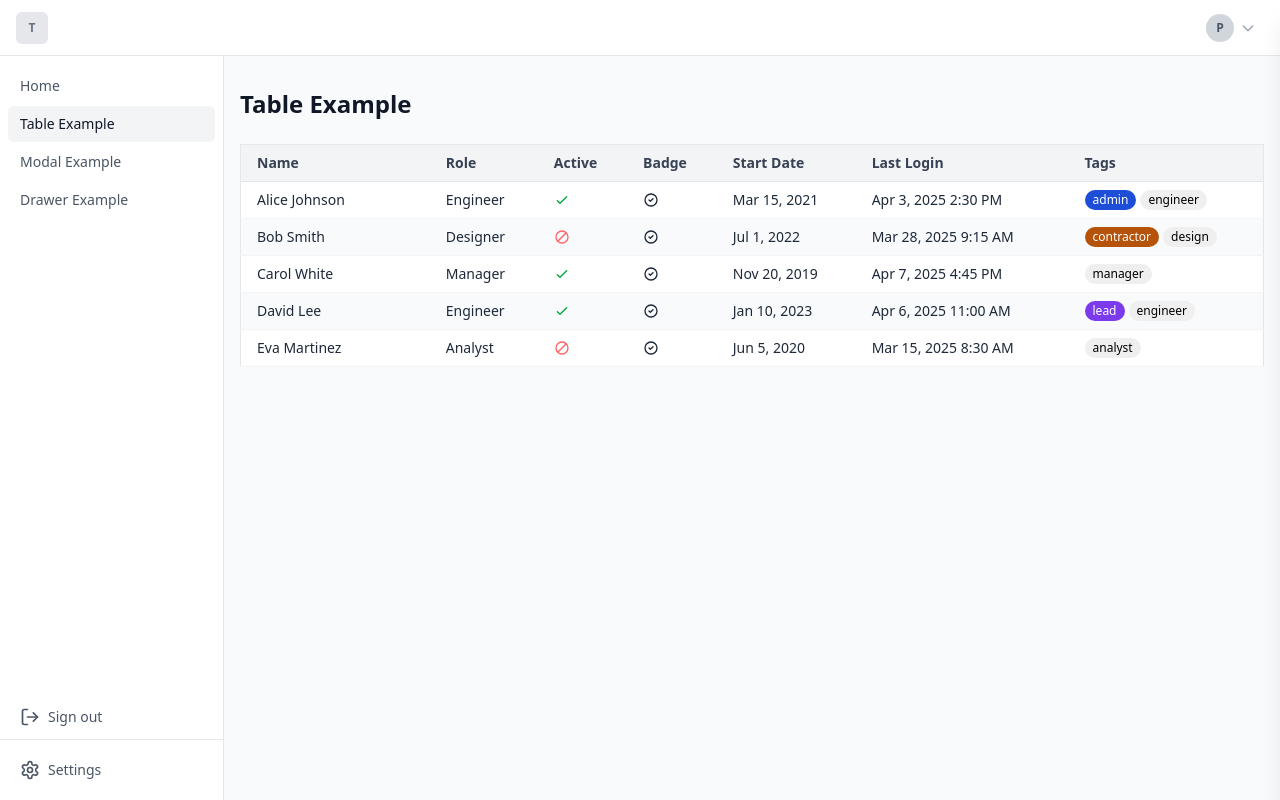
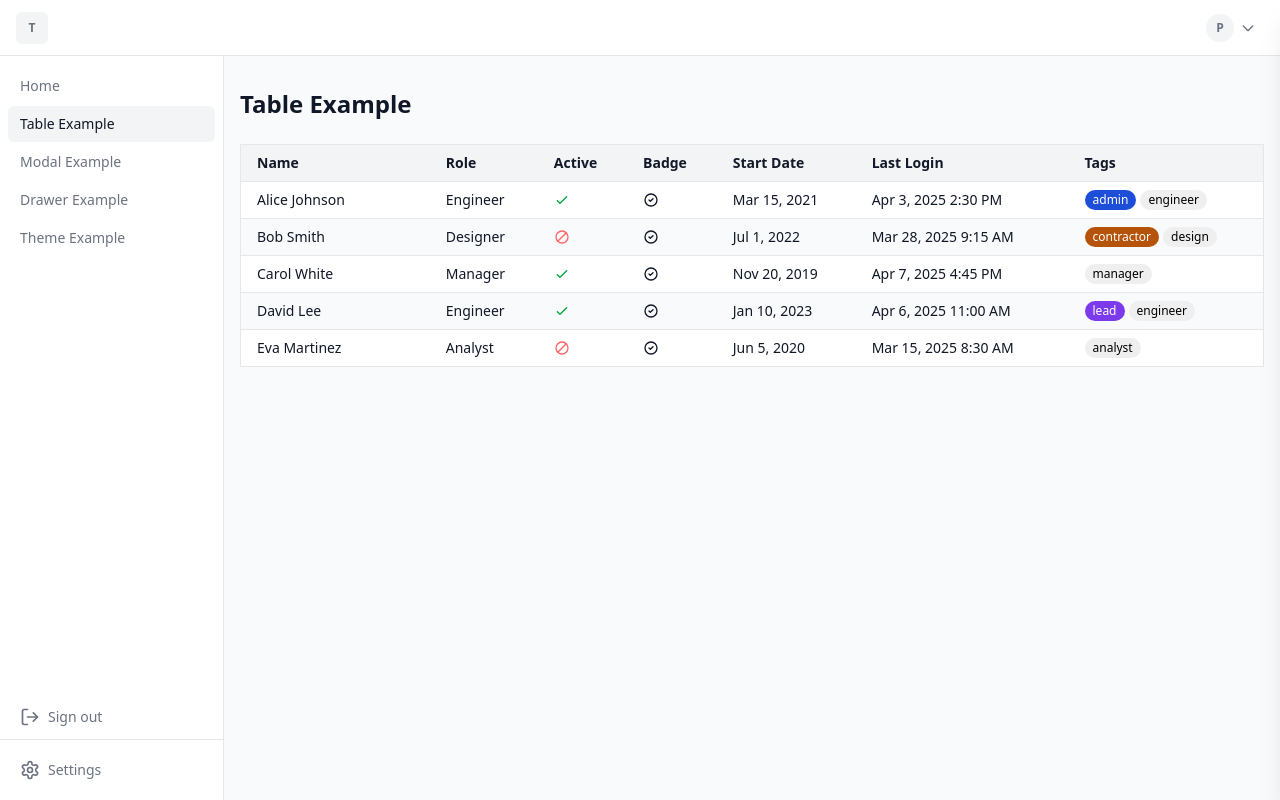
Before and after one commit to TheBurnsby/t-client, a SvelteKit app: page /table-example in a window 1280 px wide. Built offline with nearby package versions, Linux system fonts and the light colour scheme.

Commit message:
fixed conflicting style attributes

```diff
--- a/src/app.css
+++ b/src/app.css
@@ -3,17 +3,17 @@
 /* ============================================================
    THEME TOKENS
    Tailwind v4 @theme — generates utility classes from tokens.
-   e.g. --color-bg → bg-bg, --radius-md → rounded-md (overridden)
+   e.g. --color-background → bg-background, --radius-md → rounded-md
    ============================================================ */
 
 @theme {
   /* --- Colors --- */
-  --color-bg: #f9fafb;
+  --color-background: #f9fafb;
   --color-surface: #ffffff;
   --color-surface-alt: #f3f4f6;
   --color-border: #e5e7eb;
-  --color-text: #111827;
-  --color-text-muted: #6b7280;
+  --color-foreground: #111827;
+  --color-muted: #6b7280;
   --color-primary: #1f2937;
   --color-primary-hover: #111827;
   --color-active: #dbeafe;
@@ -52,12 +52,12 @@
    ============================================================ */
 
 [data-theme="dark"] {
-  --color-bg: #111111;
+  --color-background: #111111;
   --color-surface: #1c1c1e;
   --color-surface-alt: #2a2a2a;
   --color-border: #3a3a3a;
-  --color-text: #f9fafb;
-  --color-text-muted: #9ca3af;
+  --color-foreground: #f9fafb;
+  --color-muted: #9ca3af;
   --color-primary: #e5e7eb;
   --color-primary-hover: #f9fafb;
   --color-active: #1e3a5f;
--- a/src/lib/components/Drawer.svelte
+++ b/src/lib/components/Drawer.svelte
@@ -40,14 +40,14 @@
 	role="dialog"
 	aria-modal="true"
 	aria-label="Drawer"
-	class="fixed inset-y-0 right-0 z-50 flex flex-col bg-white shadow-xl transition-transform duration-300
+	class="fixed inset-y-0 right-0 z-50 flex flex-col bg-surface shadow-xl transition-transform duration-300
 		{drawer.width} {drawer.isOpen ? 'translate-x-0' : 'translate-x-full'}"
 >
 	<!-- Drawer header -->
-	<div class="flex h-14 shrink-0 items-center justify-end border-b border-gray-200 px-4">
+	<div class="flex h-14 shrink-0 items-center justify-end border-b border-border px-4">
 		<button
 			onclick={drawer.close}
-			class="rounded-md p-1.5 text-gray-400 transition-colors hover:bg-gray-100 hover:text-gray-600"
+			class="rounded-md p-1.5 text-muted transition-colors hover:bg-surface-alt hover:text-foreground"
 			aria-label="Close drawer"
 		>
 			<XIcon class="h-5 w-5" />
--- a/src/lib/components/Modal.svelte
+++ b/src/lib/components/Modal.svelte
@@ -55,18 +55,18 @@
 		aria-modal="true"
 		aria-labelledby={title ? titleId : undefined}
 		class="fixed left-1/2 top-1/2 z-50 flex w-full max-w-md -translate-x-1/2 -translate-y-1/2
-			flex-col rounded-lg bg-white shadow-xl"
+			flex-col rounded-lg bg-surface shadow-xl"
 	>
 		<!-- Header -->
-		<div class="flex h-14 shrink-0 items-center justify-between border-b border-gray-200 px-4">
+		<div class="flex h-14 shrink-0 items-center justify-between border-b border-border px-4">
 			{#if title}
-				<h2 id={titleId} class="text-sm font-semibold text-gray-900">{title}</h2>
+				<h2 id={titleId} class="text-sm font-semibold text-foreground">{title}</h2>
 			{:else}
 				<span></span>
 			{/if}
 			<button
 				onclick={modal.close}
-				class="rounded-md p-1.5 text-gray-400 transition-colors hover:bg-gray-100 hover:text-gray-600"
+				class="rounded-md p-1.5 text-muted transition-colors hover:bg-surface-alt hover:text-foreground"
 				aria-label="Close modal"
 			>
 				<XIcon class="h-5 w-5" />
@@ -80,7 +80,7 @@
 
 		<!-- Footer (only rendered when snippet is provided) -->
 		{#if footer}
-			<div class="shrink-0 border-t border-gray-200 px-4 py-3">
+			<div class="shrink-0 border-t border-border px-4 py-3">
 				{@render footer()}
 			</div>
 		{/if}
--- a/src/lib/components/Nav.svelte
+++ b/src/lib/components/Nav.svelte
@@ -40,30 +40,30 @@
 <div class="flex flex-col h-screen">
   <!-- ── Header -->
   <header
-    class="flex items-center justify-between px-4 h-14 border-b border-gray-200 bg-white shrink-0"
+    class="flex items-center justify-between px-4 h-14 border-b border-border bg-surface shrink-0"
   >
     <!-- Logo (placeholder — swap src once asset is available) -->
     <div class="flex items-center gap-2">
       <div
-        class="w-8 h-8 rounded-md bg-gray-200 flex items-center justify-center"
+        class="w-8 h-8 rounded-md bg-surface-alt flex items-center justify-center"
       >
         <!-- TODO: replace with <img src={logo} alt="Logo" /> -->
-        <span class="text-xs font-bold text-gray-500">T</span>
+        <span class="text-xs font-bold text-muted">T</span>
       </div>
     </div>
 
     <!-- Profile selector (placeholder) -->
     <button
-      class="flex items-center gap-1.5 px-2 py-1 rounded-md hover:bg-gray-100 transition-colors"
+      class="flex items-center gap-1.5 px-2 py-1 rounded-md hover:bg-surface-alt transition-colors"
       aria-label="Profile selector"
     >
       <div
-        class="w-7 h-7 rounded-full bg-gray-300 flex items-center justify-center"
+        class="w-7 h-7 rounded-full bg-surface-alt flex items-center justify-center"
       >
         <!-- TODO: replace with user avatar -->
-        <span class="text-xs font-semibold text-gray-600">P</span>
+        <span class="text-xs font-semibold text-muted">P</span>
       </div>
-      <ChevronDownIcon class="w-4 h-4 text-gray-400" />
+      <ChevronDownIcon class="w-4 h-4 text-muted" />
     </button>
   </header>
 
@@ -71,7 +71,7 @@
   <div class="flex flex-1 overflow-hidden">
     <!-- Sidebar -->
     <aside
-      class="w-56 flex flex-col border-r border-gray-200 bg-white shrink-0"
+      class="w-56 flex flex-col border-r border-border bg-surface shrink-0"
     >
       <!-- Page links -->
       <nav class="flex-1 px-2 py-3" aria-label="Main navigation">
@@ -83,8 +83,8 @@
                 href={navPage.path}
                 class="flex items-center px-3 py-2 rounded-md text-sm font-medium transition-colors
                   {isActive
-                  ? 'bg-gray-100 text-gray-900'
-                  : 'text-gray-600 hover:bg-gray-50 hover:text-gray-900'}"
+                  ? 'bg-surface-alt text-foreground'
+                  : 'text-muted hover:bg-surface-alt hover:text-foreground'}"
                 aria-current={isActive ? "page" : undefined}
               >
                 {navPage.label}
@@ -98,7 +98,7 @@
       <div class="px-2 pb-1">
         <button
           onclick={handleSignOut}
-          class="flex items-center gap-2 w-full px-3 py-2 rounded-md text-sm font-medium text-gray-600 hover:bg-gray-50 hover:text-gray-900 transition-colors"
+          class="flex items-center gap-2 w-full px-3 py-2 rounded-md text-sm font-medium text-muted hover:bg-surface-alt hover:text-foreground transition-colors"
           aria-label="Sign out"
         >
           <SignOutIcon class="w-5 h-5 shrink-0" />
@@ -107,9 +107,9 @@
       </div>
 
       <!-- Settings (placeholder — will expand to admin/profile/settings menu) -->
-      <div class="px-2 py-3 border-t border-gray-200">
+      <div class="px-2 py-3 border-t border-border">
         <button
-          class="flex items-center gap-2 w-full px-3 py-2 rounded-md text-sm font-medium text-gray-600 hover:bg-gray-50 hover:text-gray-900 transition-colors"
+          class="flex items-center gap-2 w-full px-3 py-2 rounded-md text-sm font-medium text-muted hover:bg-surface-alt hover:text-foreground transition-colors"
           aria-label="Settings"
         >
           <SettingsIcon class="w-5 h-5 shrink-0" />
@@ -119,7 +119,7 @@
     </aside>
 
     <!-- Main content area -->
-    <main class="flex-1 overflow-auto bg-gray-50">
+    <main class="flex-1 overflow-auto bg-background">
       {@render children?.()}
     </main>
   </div>
--- a/src/lib/components/Table.svelte
+++ b/src/lib/components/Table.svelte
@@ -171,12 +171,12 @@
 {/if}
 
 <div class="overflow-x-auto">
-  <table class="min-w-full border border-gray-200 text-sm">
-    <thead class="bg-gray-100 text-left">
+  <table class="min-w-full border border-border text-sm">
+    <thead class="bg-surface-alt text-left">
       <tr>
         {#each schema as col}
           <th
-            class="px-4 py-2 font-semibold text-gray-700 border-b border-gray-200 overflow-hidden text-ellipsis whitespace-nowrap"
+            class="px-4 py-2 font-semibold text-foreground border-b border-border overflow-hidden text-ellipsis whitespace-nowrap"
             class:cursor-pointer={!!events?.onHeaderClick}
             class:select-none={!!events?.onHeaderClick}
             style={col.minWidth ? `min-width: ${col.minWidth}px` : ''}
@@ -211,8 +211,8 @@
           class={activeRow === row
             ? 'row-active'
             : i % 2 === 0
-              ? 'bg-white'
-              : 'bg-gray-50'}
+              ? 'bg-surface'
+              : 'bg-background'}
           class:cursor-pointer={!!events?.onRowClick}
           tabindex={events?.onRowClick ? 0 : undefined}
           onclick={() => handleRowClick(row)}
@@ -223,7 +223,7 @@
           {#each schema as col}
             {@const value = row[col.key]}
             <td
-              class="px-4 py-2 text-gray-800 border-b border-gray-100"
+              class="px-4 py-2 text-foreground border-b border-border"
               class:overflow-hidden={col.type !== 'tags'}
               class:text-ellipsis={col.type !== 'tags'}
               class:whitespace-nowrap={col.type !== 'tags'}
@@ -265,7 +265,7 @@
       {/each}
       {#if data.length === 0}
         <tr>
-          <td colspan={schema.length} class="px-4 py-4 text-center text-gray-400">
+          <td colspan={schema.length} class="px-4 py-4 text-center text-muted">
             No data
           </td>
         </tr>
@@ -276,6 +276,6 @@
 
 <style>
   .row-active {
-    background-color: #dbeafe;
+    background-color: var(--color-active);
   }
 </style>
--- a/src/routes/(app)/+layout.svelte
+++ b/src/routes/(app)/+layout.svelte
@@ -13,6 +13,7 @@
 		{ label: 'Table Example', path: '/table-example' },
 		{ label: 'Modal Example', path: '/modal-example' },
 		{ label: 'Drawer Example', path: '/drawer-example' },
+		{ label: 'Theme Example', path: '/theme-example' },
 	];
 
 	let { children } = $props();
--- /dev/null
+++ b/src/routes/(app)/theme-example/+page.svelte
@@ -0,0 +1,26 @@
+<script>
+	import { theme } from '$lib';
+	import SunIcon from '$lib/components/icons/SunIcon.svelte';
+	import MoonIcon from '$lib/components/icons/MoonIcon.svelte';
+</script>
+
+<div class="flex h-full items-center justify-center">
+	<div class="flex flex-col items-center gap-3">
+		<p class="text-sm font-medium text-muted">
+			Current theme: <span class="font-semibold text-foreground">{theme.current}</span>
+		</p>
+		<button
+			onclick={() => theme.toggle()}
+			class="flex items-center gap-2 rounded-md px-5 py-2.5 text-sm font-medium transition-opacity hover:opacity-80"
+			style="background-color: var(--color-foreground); color: var(--color-background);"
+		>
+			{#if theme.isDark}
+				<SunIcon class="h-4 w-4" />
+				Switch to Light
+			{:else}
+				<MoonIcon class="h-4 w-4" />
+				Switch to Dark
+			{/if}
+		</button>
+	</div>
+</div>
--- a/src/routes/+layout.svelte
+++ b/src/routes/+layout.svelte
@@ -1,8 +1,12 @@
 <script>
 	import "../app.css";
 	import favicon from "$lib/assets/favicon.svg";
+	import { theme } from "$lib";
+	import { onMount } from "svelte";
 
 	let { children } = $props();
+
+	onMount(() => theme.init());
 </script>
 
 <svelte:head>
```
